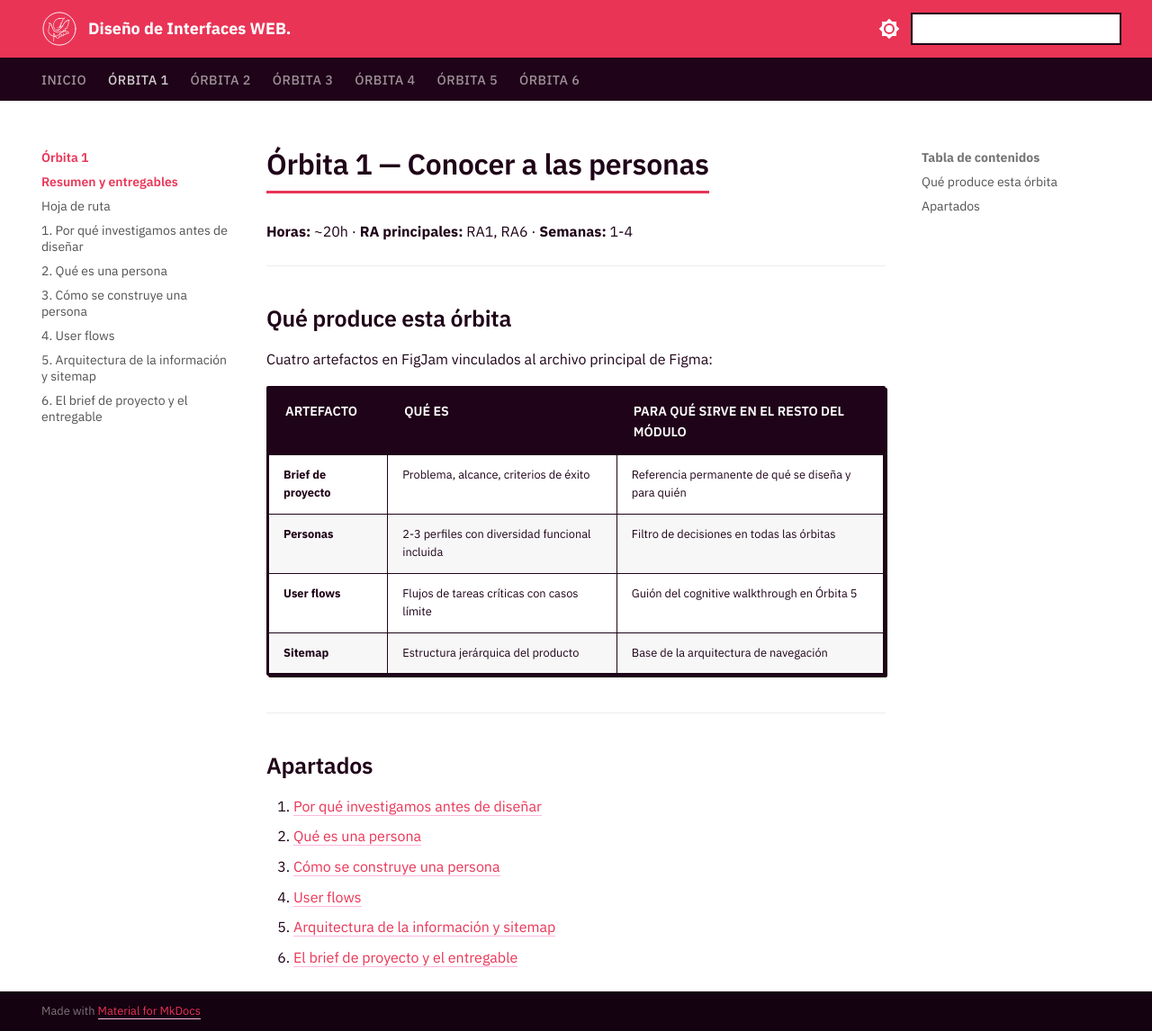
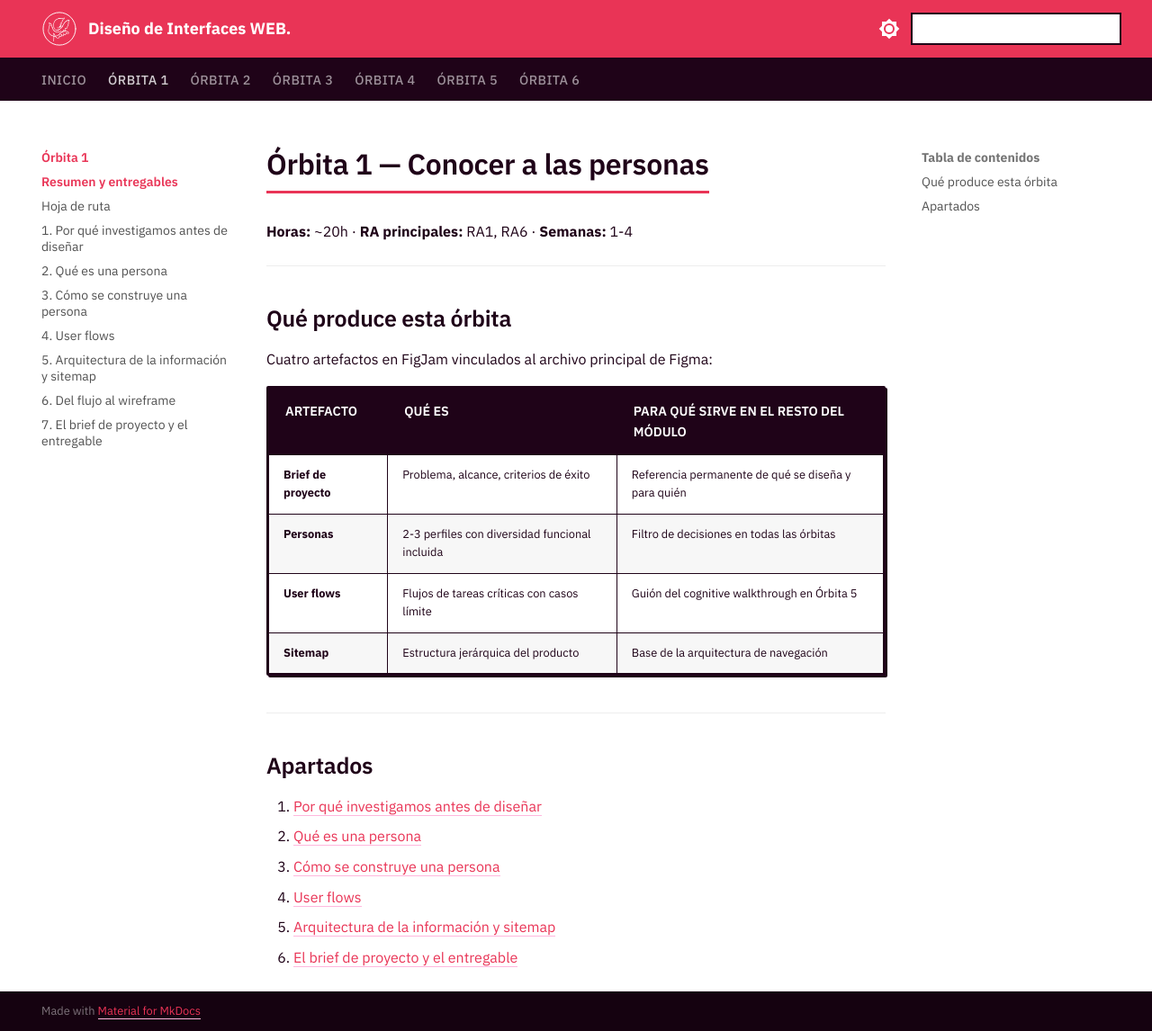
Before and after one commit to envasador/diseno-interfaces-web, an MkDocs documentation site: the page built from docs/orbitas/orbita1/index.md, in a window 1280 px wide and 1146 px high. Shown: the whole window at 90% size. Built offline with MkDocs 1.6.1 and Material for MkDocs 9.7.7, drawn with Linux system fonts in a browser that asks for light colours.

```diff
--- a/mkdocs.yml
+++ b/mkdocs.yml
@@ -52,14 +52,15 @@
   - Inicio: index.md
 
   - Órbita 1:
-    - Resumen y entregables: orbitas/orbita1/index.md
-    - Hoja de ruta: orbitas/orbita1/00_hoja_de_ruta.md
-    - 1. Por qué investigamos antes de diseñar: orbitas/orbita1/01_por_que_investigamos.md
-    - 2. Qué es una persona: orbitas/orbita1/02_que_es_una_persona.md
-    - 3. Cómo se construye una persona: orbitas/orbita1/03_como_se_construye_una_persona.md
-    - 4. User flows: orbitas/orbita1/04_user_flows.md
-    - 5. Arquitectura de la información y sitemap: orbitas/orbita1/05_arquitectura_informacion.md
-    - 6. El brief de proyecto y el entregable: orbitas/orbita1/06_brief_y_entregable.md
+      - Resumen y entregables: orbitas/orbita1/index.md
+      - Hoja de ruta: orbitas/orbita1/00_hoja_de_ruta.md
+      - 1. Por qué investigamos antes de diseñar: orbitas/orbita1/01_por_que_investigamos.md
+      - 2. Qué es una persona: orbitas/orbita1/02_que_es_una_persona.md
+      - 3. Cómo se construye una persona: orbitas/orbita1/03_como_se_construye_una_persona.md
+      - 4. User flows: orbitas/orbita1/04_user_flows.md
+      - 5. Arquitectura de la información y sitemap: orbitas/orbita1/05_arquitectura_informacion.md
+      - 6. Del flujo al wireframe: orbitas/orbita1/06_wireframes.md
+      - 7. El brief de proyecto y el entregable: orbitas/orbita1/07_brief_y_entregable.md
 
   - Órbita 2:
     - Resumen y entregables: orbitas/orbita2/index.md
```
